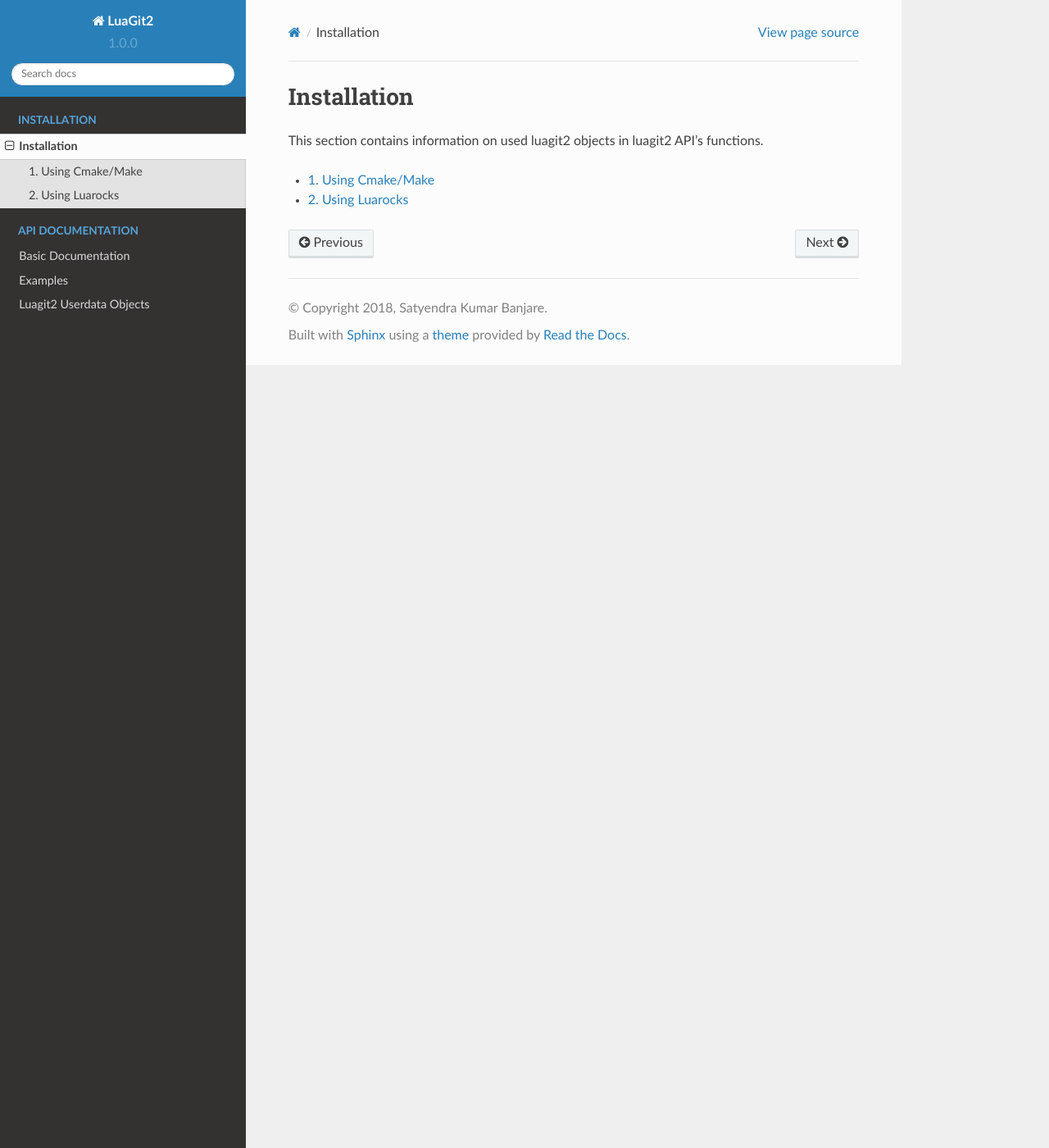
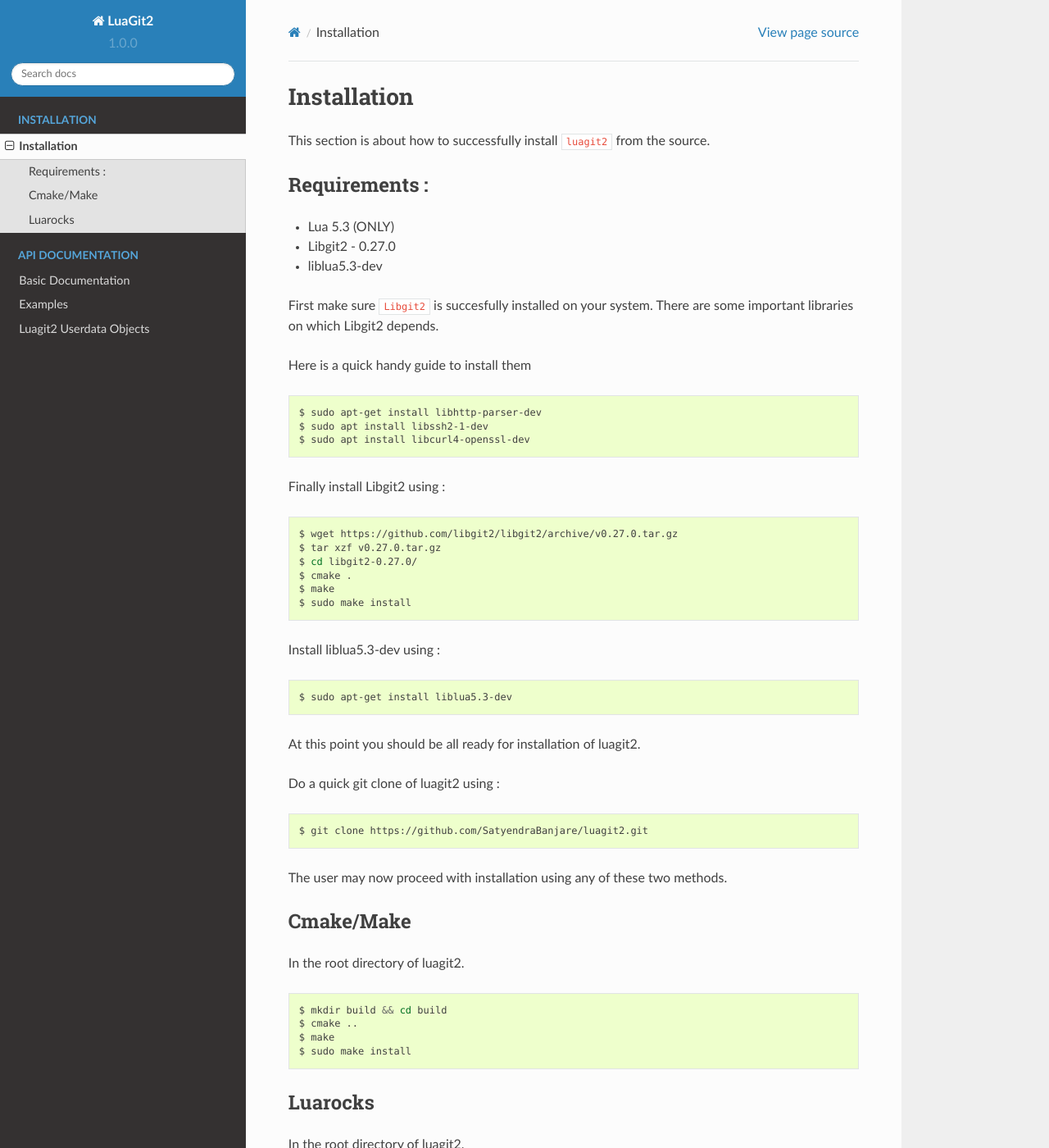
Before and after one commit to SatyendraBanjare/luagit2, a Sphinx documentation site: the page built from docs/source/install/index.rst, in a window 1280 px wide and 1400 px high. Shown: the whole window at 82% size. Built offline with Sphinx 7.4.7 and the Read the Docs theme 2.0.0, drawn with Linux system fonts in a browser that asks for light colours; some of the changed text lies outside the part shown.

Commit message:
docs : added installation docs

```diff
--- a/docs/source/install/cmake.rst
+++ /dev/null
@@ -1,2 +0,0 @@
-Using Cmake/Make
-================
--- a/docs/source/install/index.rst
+++ b/docs/source/install/index.rst
@@ -2,11 +2,75 @@
 Installation
 ############
 
-This section contains information on used luagit2 objects in luagit2 API's functions.
+This section is about how to successfully install ``luagit2`` from the source.
 
-.. toctree::
-   :maxdepth: 2
-   :numbered:
 
-   cmake
-   luarocks
+Requirements :
+--------------
+- Lua 5.3 (ONLY)
+- Libgit2 - 0.27.0
+- liblua5.3-dev
+
+
+First make sure ``Libgit2`` is succesfully installed on your system.
+There are some important libraries on which Libgit2 depends.
+
+Here is a quick handy guide to install them
+
+.. code-block:: sh
+
+   $ sudo apt-get install libhttp-parser-dev
+   $ sudo apt install libssh2-1-dev
+   $ sudo apt install libcurl4-openssl-dev
+
+
+Finally install Libgit2 using :
+
+.. code-block:: sh
+
+   $ wget https://github.com/libgit2/libgit2/archive/v0.27.0.tar.gz
+   $ tar xzf v0.27.0.tar.gz
+   $ cd libgit2-0.27.0/
+   $ cmake .
+   $ make
+   $ sudo make install
+
+
+Install liblua5.3-dev using :
+
+.. code-block:: sh
+
+   $ sudo apt-get install liblua5.3-dev
+
+At this point you should be all ready for installation of luagit2.
+
+Do a quick git clone of luagit2 using :
+
+.. code-block:: sh
+
+   $ git clone https://github.com/SatyendraBanjare/luagit2.git
+
+The user may now proceed with installation using any of these two methods.
+
+Cmake/Make
+----------
+
+In the root directory of luagit2.
+
+.. code-block:: sh
+
+   $ mkdir build && cd build
+   $ cmake ..
+   $ make
+   $ sudo make install
+
+Luarocks
+--------
+
+In the root directory of luagit2.
+
+.. code-block:: sh
+
+   $ sudo luarocks make luagit2-0.0-1.rockspec
+
+If you also have busted installed on your system, you may proceed to tests.
--- a/docs/source/install/luarocks.rst
+++ /dev/null
@@ -1,2 +0,0 @@
-Using Luarocks
-==============
```
